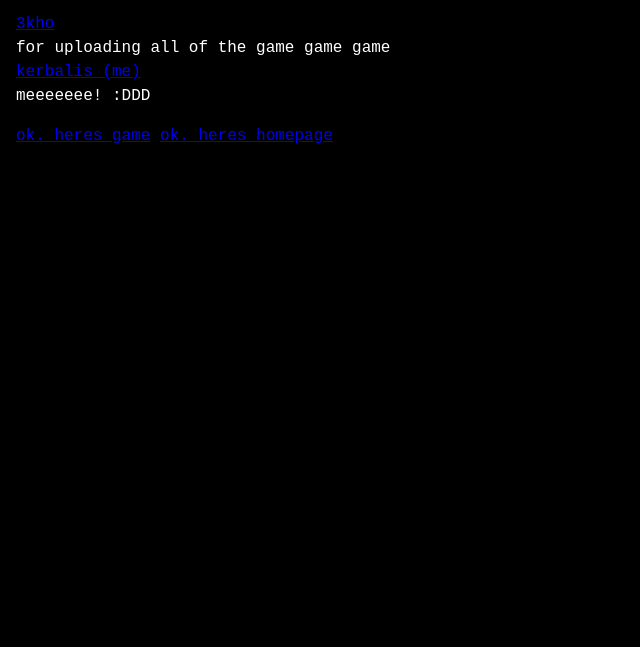
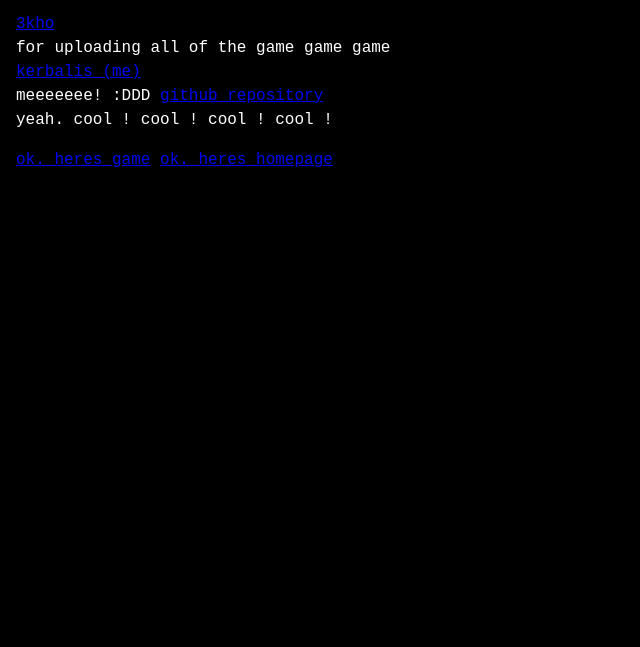
Before and after one commit to MNblocker/Astro, a plain HTML site: page credit.html in a window 1280 px wide. Shown: the part 153-800 px from the top of the page, without its empty margins (0-640 px from the left). Drawn offline with Linux system fonts and the light colour scheme.

Commit message:
Update credit.html

```diff
--- a/credit.html
+++ b/credit.html
@@ -18,6 +18,8 @@
       <a href="https://github.com/kerbalis">kerbalis (me)</a><br>
       meeeeeee! :DDD
 
+      <a href="https://github.com/MNblocker/Astro">github repository</a><br>
+      yeah.  cool ! cool ! cool ! cool !
     </p>
     <footer>
       <nav>
```
